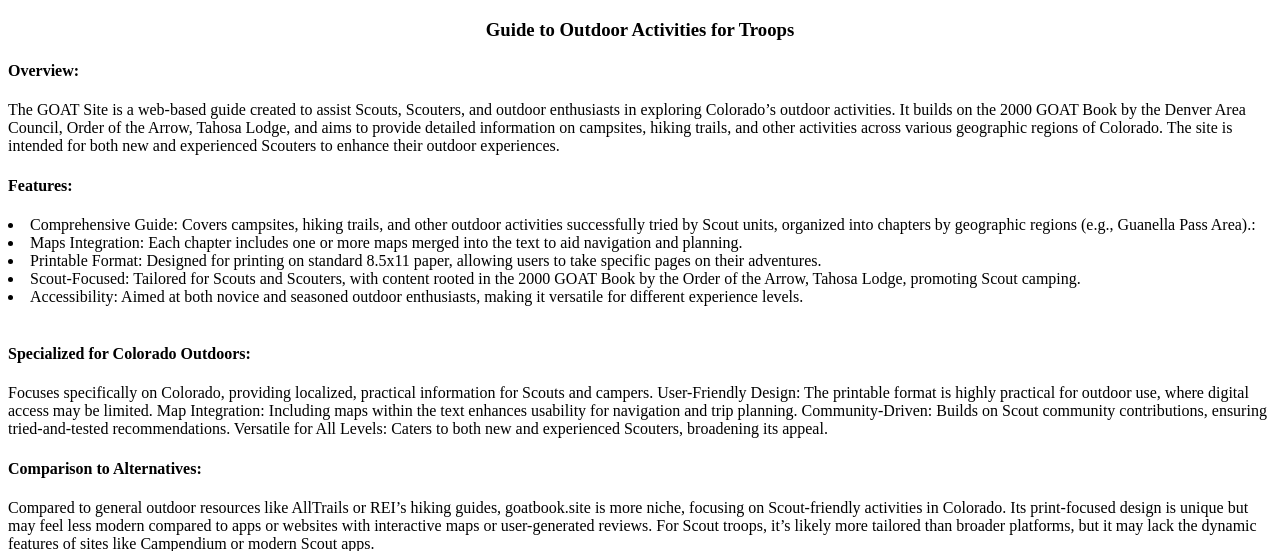
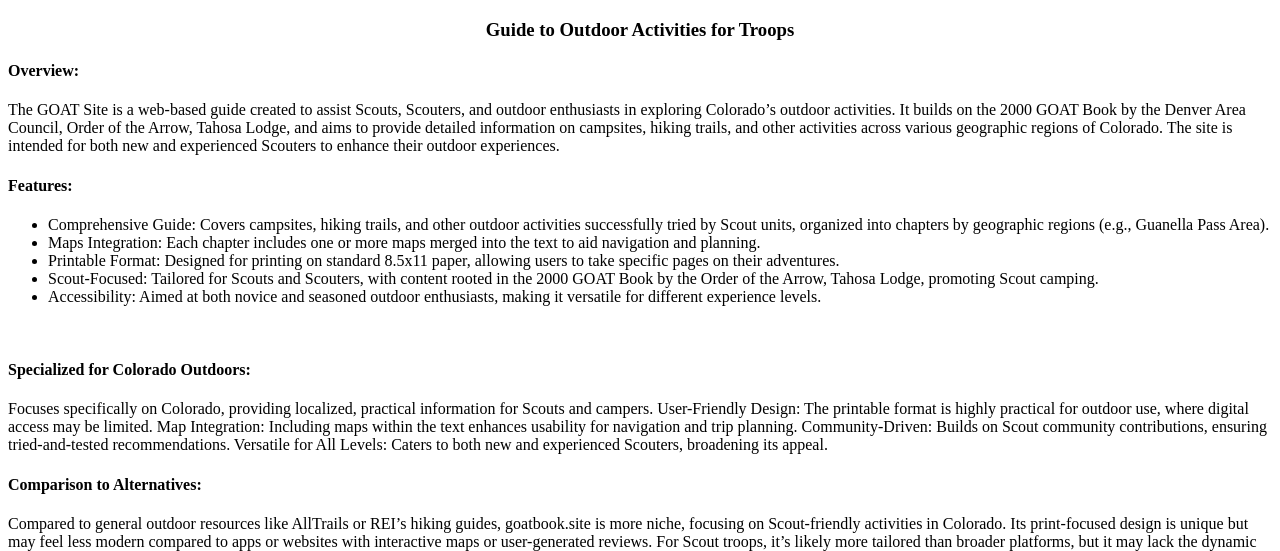
Before and after one commit to rhall290472/goatbook.site, a PHP site: template public/src/Pages/About.php in a window 1280 px wide. Shown: the top 551 px of the page. Run offline with PHP 8.4, Linux system fonts and the light colour scheme; the template is opened without the code that fills it, so the values that code supplies are empty.

Commit message:
Fixer ups

```diff
--- a/config/config.php
+++ b/config/config.php
@@ -33,7 +33,7 @@
 $host = $is_localhost ? ($_SERVER['HTTP_HOST'] ?? 'localhost') : 'goatbook.site';
 $port = ($is_localhost && isset($_SERVER['SERVER_PORT']) && !in_array($_SERVER['SERVER_PORT'], ['80', '443'])) ? ':' . $_SERVER['SERVER_PORT'] : '';
 if ($is_localhost) {
-  $base_path = '/public';
+  $base_path = '/goatbook.site/public';
 } else {
   $base_path = '';
 }
--- a/public/src/Pages/About.php
+++ b/public/src/Pages/About.php
@@ -37,47 +37,12 @@
 <!DOCTYPE html>
 <html lang="en">
 
-<head>
-  <?php //load_template('/head.php');
-  ?>
-</head>
-
 <body>
-  <?php
-  //load_template('/navbar.php');
-  ?>
-
-  <!-- <section class="pt-4">
-    <div class="container px-lg-5">
-      <!-- Page Features-->
-  <!--<div class="row gx-lg-5">
-
-        <div class="col-lg-10 col-xxl-10 mb-5">
-          <h1>The Wikipedia of Troop Activities</h1>
-          <p>The G.O.A.T. Book/Site, which provides Scouts, Scouters and campers in general a guide to campsites (and activities) in Colorado.</p></br>
-          <p>The term GOAT is an acronym, that is easy to remember and means Guide to Outdoor Activities for Troops. This guide has been prepared for Scouts
-            and Scouters in order to share campsites, hiking trails, and other activities that have been successfully tried by other units. This site is
-            designed to be used by both new Scouters and the experienced Scouter; hopefully providing new experiences and locations to better enjoy the
-            Colorado outdoors.</p>
-          <p> The site has been designed to be printed out on standard 8 1/2 x 11 paper, copies of particular pages can be made and taken on your adventure.
-            The GOAT Site has been grouped into areas covering a geographic region or area of the state such as the Guanella Pass Area and also by activitiy
-            types. Each having one or more maps merged into the text. In many cases information is provided on campsite facilities and known restrictions. The majority of
-            the GOAT Site activities reference the National Forest Service Maps; these maps show a large land area with access roads to campgrounds and
-            trailheads. In addition, land ownership is color coded, and hiking/backpacking trails are shown and designated with Forest Service trail numbers. </p>
-          <p>A number of Forest Service maps have been changed when new editions were printed between 1989 -1995. Road numbers have been changed from Forest
-            Service to County Road numbers; at least that portion of the road before the National Forest boundary. Some road numbers have been removed with
-            no replacement number on the new edition. Many of the Forest Service road numbers are still posted along with the county signs on these roads.
-            The trick in using the GOAT Book is to remember that the new editions of the Forest Service maps were used for map and text references.</p>
-        </div>
-      </div>
-    </div>
-  </section> -->
-
-
   <!-- <div class="container-fluid"> -->
   <div class="row flex-nowrap">
     <!-- Include the common side nav bar -->
-    <?php //include 'sidebar.php'; ?>
+    <?php //include 'sidebar.php';
+    ?>
     <div class="col py-3">
       <h3 style="text-align: center;">Guide to Outdoor Activities for Troops</h3>
       <h4>Overview:</h4>
@@ -87,20 +52,13 @@
         activities across various geographic regions of Colorado. The site is intended for both new and experienced
         Scouters to enhance their outdoor experiences.</p>
       <h4>Features:</h4>
-      <li class="lead">Comprehensive Guide: Covers campsites, hiking trails, and other outdoor activities successfully
-        tried by Scout units, organized into chapters by geographic regions (e.g., Guanella Pass Area).:
-      </li>
-
-      <li class="lead">Maps Integration: Each chapter includes one or more maps merged into the text to aid navigation and
-        planning.</li>
-      <li class="lead">Printable Format: Designed for printing on standard 8.5x11 paper, allowing users to take specific
-        pages on their adventures.</li>
-      <li class="lead">Scout-Focused: Tailored for Scouts and Scouters, with content rooted in the 2000 GOAT
-        Book by the Order of the Arrow, Tahosa Lodge, promoting Scout camping.</li>
-      <li class="lead">Accessibility: Aimed at both novice and
-        seasoned outdoor enthusiasts, making it versatile for different experience levels.
-      </li>
-
+      <ul style="padding-left: 40px;"> <!-- Adjust padding-left for desired indentation -->
+        <li class="lead">Comprehensive Guide: Covers campsites, hiking trails, and other outdoor activities successfully tried by Scout units, organized into chapters by geographic regions (e.g., Guanella Pass Area).</li>
+        <li class="lead">Maps Integration: Each chapter includes one or more maps merged into the text to aid navigation and planning.</li>
+        <li class="lead">Printable Format: Designed for printing on standard 8.5x11 paper, allowing users to take specific pages on their adventures.</li>
+        <li class="lead">Scout-Focused: Tailored for Scouts and Scouters, with content rooted in the 2000 GOAT Book by the Order of the Arrow, Tahosa Lodge, promoting Scout camping.</li>
+        <li class="lead">Accessibility: Aimed at both novice and seasoned outdoor enthusiasts, making it versatile for different experience levels.</li>
+      </ul>
       </br>
       <h4>Specialized for Colorado Outdoors:</h4>
       <p class="lead">Focuses specifically on Colorado, providing localized, practical information for Scouts and campers.
```
